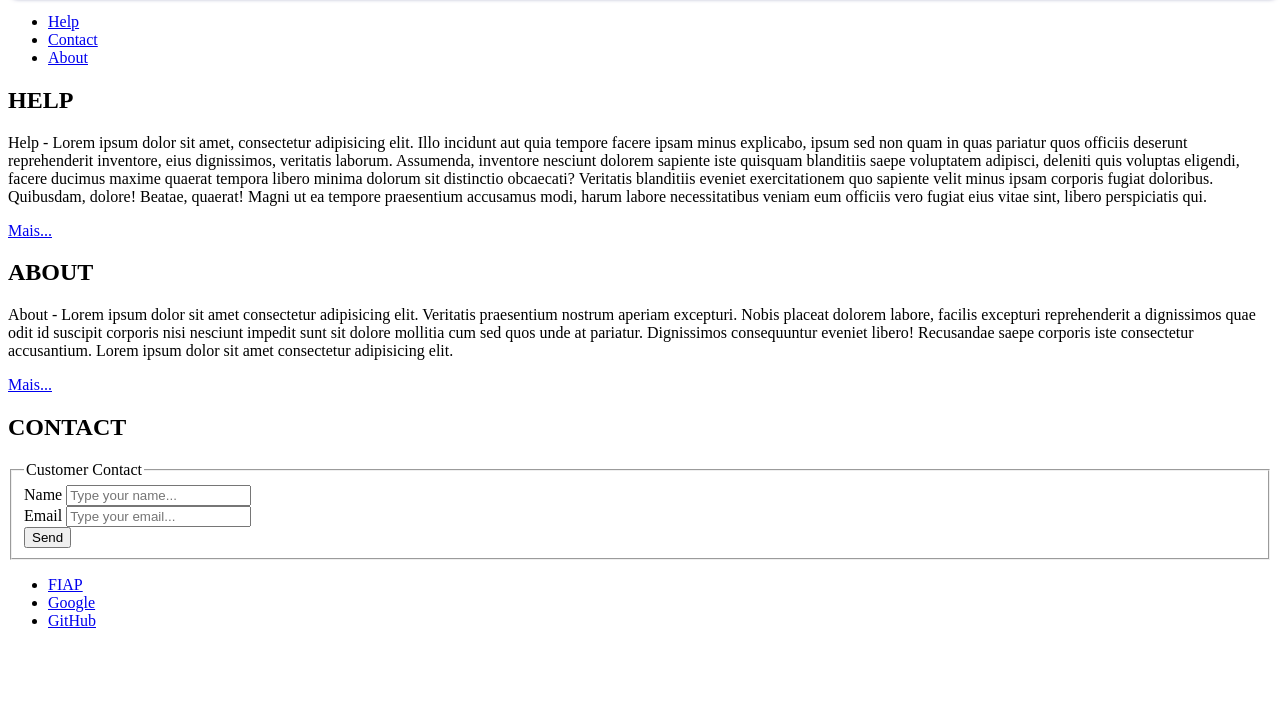
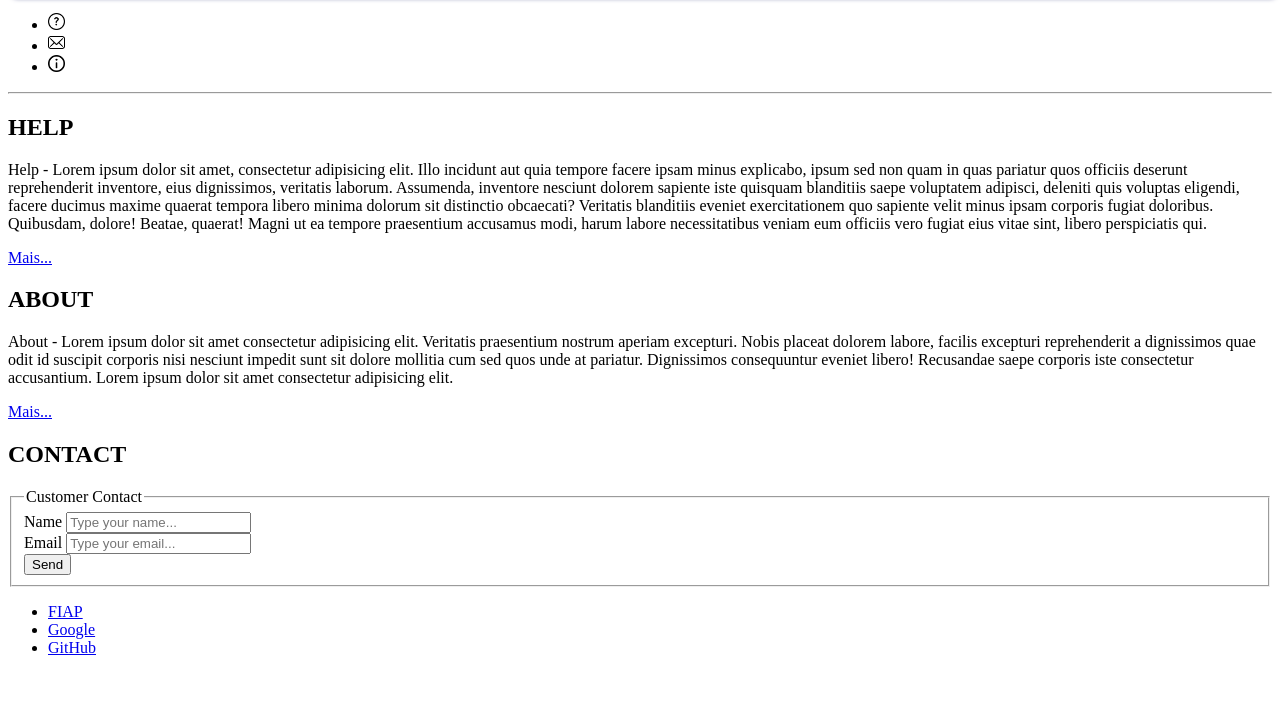
Before and after one commit to Byells/primeiro-projeto, a plain HTML site: page index.html in a window 1280 px wide. Shown: the part 74-800 px from the top of the page. Drawn offline with Linux system fonts and the light colour scheme.

Commit message:
Imagens e descricoes relativas a imagem.

```diff
--- a/index.html
+++ b/index.html
@@ -1,3 +1,4 @@
+
 <!-- oooiiiiiiiiiiiiii -->
 <!DOCTYPE html>
 <!-- DTD do HTML5 -->
@@ -26,19 +27,19 @@
             padding: 10px 0;
             box-shadow: 4px 3px 5px #606495 ;
             border-radius: 5px;
-            ""
+            "
         >
           Minha Página
         </h1>
         <nav>
           <ul>
-            <li><a href="./páginas/help.html">Help</a></li>
-            <li><a href="#contact">Contact</a></li>
-            <li><a href="./páginas/about.html">About</a></li>
+            <li><a href="./páginas/help.html"> <img src="./images/Help.png" alt="Circulo com ponto de interrogacao" width="17pt"> </a></li>
+            <li><a href="#contact"><img src="./images/contact.png" alt="Envelope de carta" width="17pt"></a></li>
+            <li><a href="./páginas/about.html"><img src="./images/aboutt.png" alt="Circulo com 'i' no meio" width="17pt"></a></li>
           </ul>
         </nav>
       </header>
-
+<hr>
       <section id="conteudo-principal">
         <div>
           <h2>HELP</h2>
```
Also changed, not shown: images/Help.png (added), images/aboutt.png (added), images/contact.png (added).
